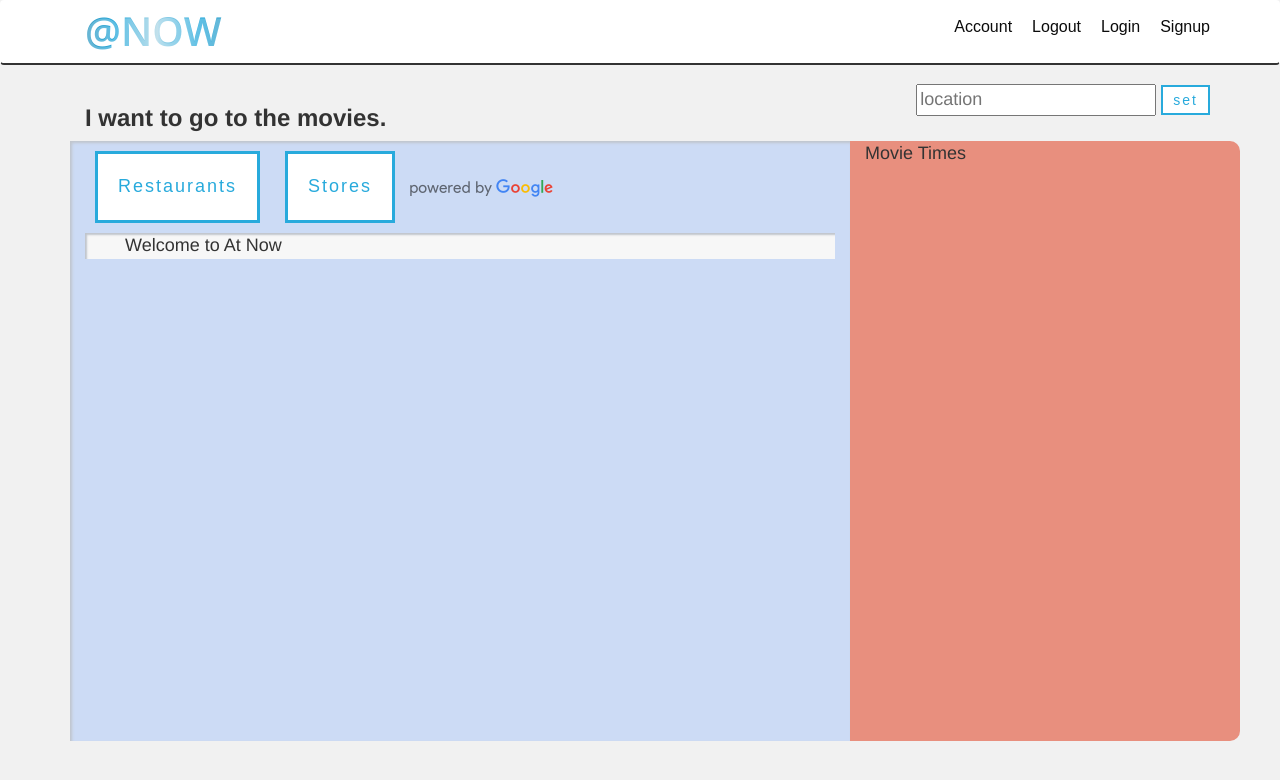
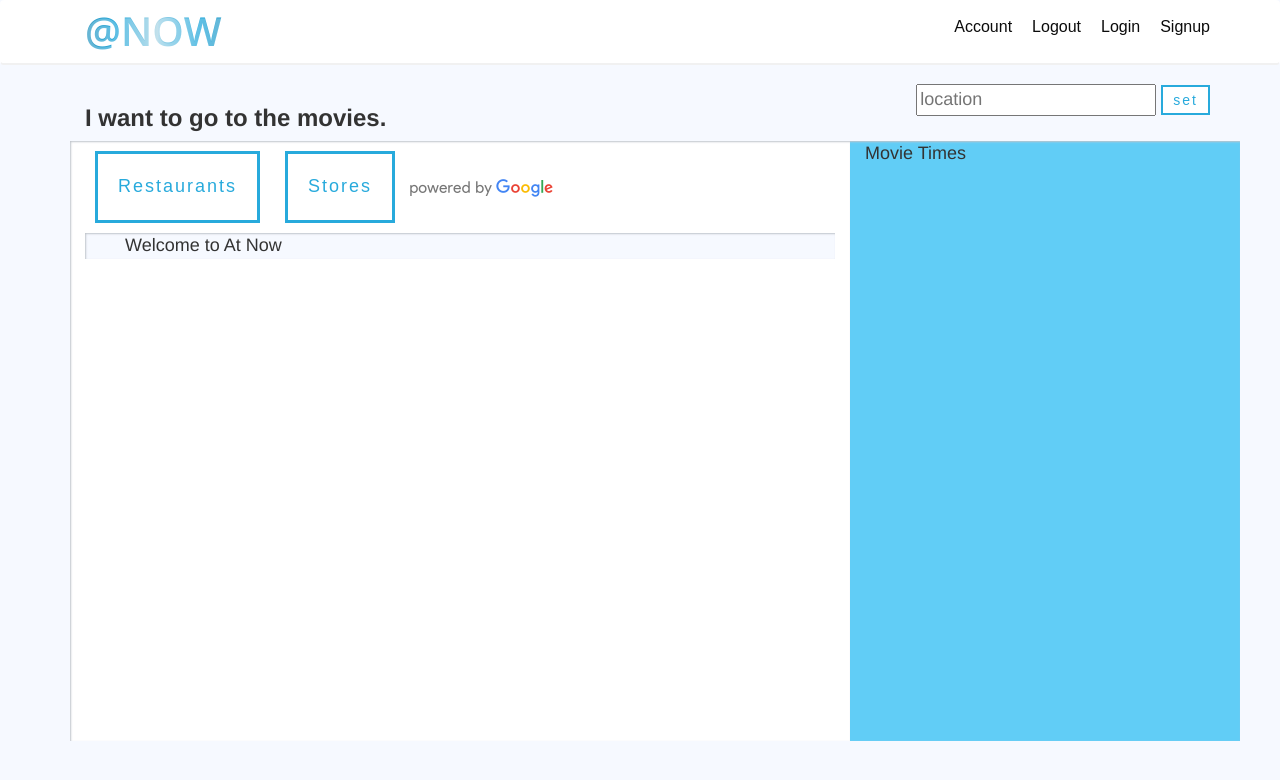
Before and after one commit to samir-acle/AtNow, a Node server app: page / in a window 1280 px wide. Shown: the top 780 px of the page. Run offline with Node 20, Linux system fonts and the light colour scheme; some libraries are stand-ins or nearby versions.

Commit message:
color choices

```diff
--- a/public/css/style.css
+++ b/public/css/style.css
@@ -1,12 +1,12 @@
 body {
   font-size: 18px;
-  background-color: #F1F1F1;
+  background-color: #f6f9ff;
 
 }
 
 .loc-container {
-  background-color: #f7f7f7;
-  box-shadow: inset 2px 2px 2px #c0c5cc;
+  background-color: #f6f9ff;
+  box-shadow: inset 1px 1px 2px #c0c5cc;
 }
 
 
@@ -83,14 +83,16 @@ li {
 }
 .row {
     min-height: 600px;
-    background-color: #e88f7e;
-    border-radius: 10px 10px 10px 10px;
+    background-color: #61cdf6;
+    /*border-radius: 10px 10px 10px 10px;*/
+    box-shadow: inset 1px 1px 2px #c0c5cc;
+
 }
 
 .loc-space {
   min-height: 600px;
-  background-color: #ccdbf5;
-  box-shadow: inset 2px 2px 3px #c0c5cc;
+  background-color: #fff;
+  box-shadow: inset 1px 1px 2px #c0c5cc;
 
 }
 
@@ -118,7 +120,7 @@ form {
 .navbar-custom {
   min-height: 65px;
   background-color: white;
-  border-bottom: 2px solid #333;
+  border-bottom: 2px solid #f1f1f1;
 }
 
 .nav-custom span {
@@ -139,6 +141,11 @@ form {
 h3,
 .link {
   cursor: pointer;
+  color: #2c3239;
+}
+
+h3:hover {
+  /*background-color: white;*/
 }
 
 h3:first-of-type {
@@ -148,7 +155,7 @@ h3:first-of-type {
 .list-items {
   font-family: "Helvetica Neue", sans-serif;
   font-size: 20px;
-  color: #777;
+  color: #333;
 }
 
 .sessionmessage{
@@ -196,7 +203,7 @@ h3:first-of-type {
 
 
 .cta {
-  color: black;
+  color: #222;
 }
 .cta.rotate b {
   opacity: 0;
@@ -352,13 +359,10 @@ h1 {
   border: 1px solid #f2f2f2;
 }
 
-h3 {
-  color: #28AADC;
-}
-
 div.location-toggle:nth-child(odd) {
+  max-width: 500px;
   border:1px solid #CCCCCC;
-  border-radius:4px;
+  /*border-radius:4px;*/
   box-shadow:rgba(0, 0, 0, 0.0745098) 0 1px 1px;
   background-color: white;
   display:block;
@@ -370,10 +374,11 @@ div.location-toggle:nth-child(odd) {
 }
 
 div.location-toggle:nth-child(even) {
+  max-width: 500px;
   border:1px solid #CCCCCC;
   /*border-radius:4px;*/
   box-shadow:rgba(0, 0, 0, 0.0745098) 0 1px 1px;
-  background-color: #f2f2f2;
+  background-color: #f6f9ff;
   display:block;
   font-size:14px;
   height:34px;
```
